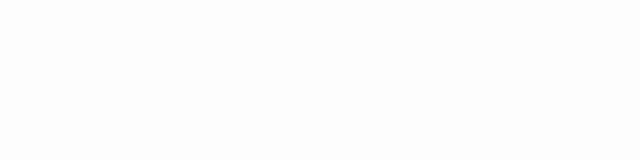
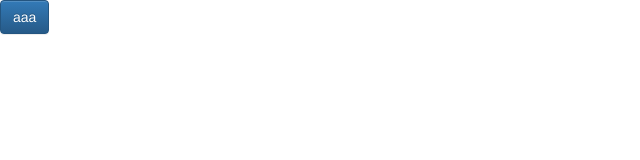
Before and after one commit to hongbojing/day44, a website: page builds/development/index.html in a window 1280 px wide. Shown: the whole page, without its empty margins (0-640 px from the left). Drawn offline with nearby package versions, Linux system fonts and the light colour scheme.

Commit message:
front end bootstrap source code setting up

```diff
--- a/builds/development/index.html
+++ b/builds/development/index.html
@@ -3,11 +3,18 @@
 <head>
   <meta charset="UTF-8">
   <title>day #</title>
+<!--
   <link rel="stylesheet" href="css/myStyle.css">
   <link rel="stylesheet" href="css/anotherstyle.css">
+-->
+  <link rel="stylesheet" href="https://maxcdn.bootstrapcdn.com/bootstrap/3.3.5/css/bootstrap.min.css">
+  <link rel="stylesheet" href="https://maxcdn.bootstrapcdn.com/bootstrap/3.3.5/css/bootstrap-theme.min.css">
+
 </head>
 <body>
+  <a href="#" class="btn btn-primary">aaa</a>
 
-
+  <script src="js/lib/angular/angular.min.js"></script>
+  <script src="js/app.js"></script>
 </body>
 </html>
```
